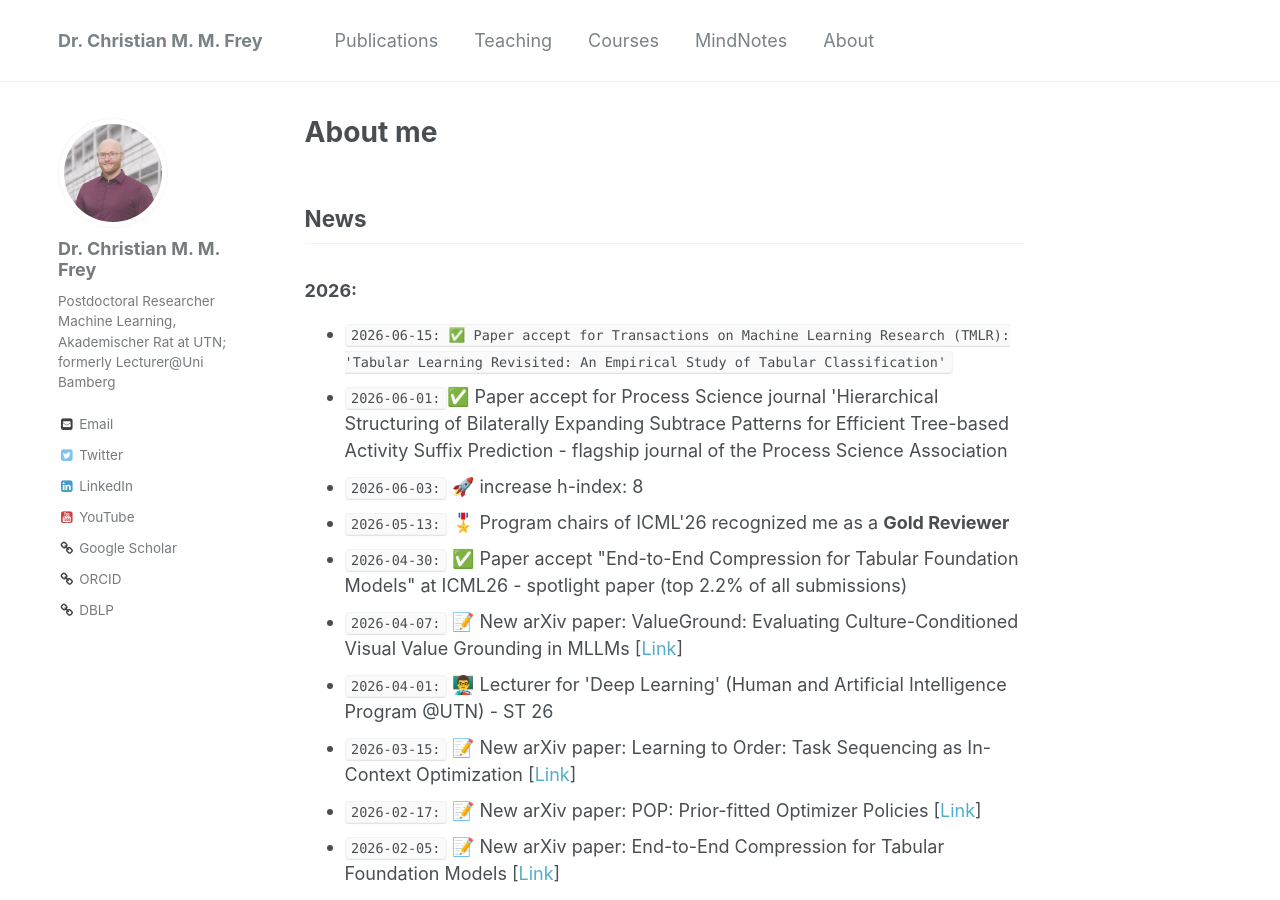
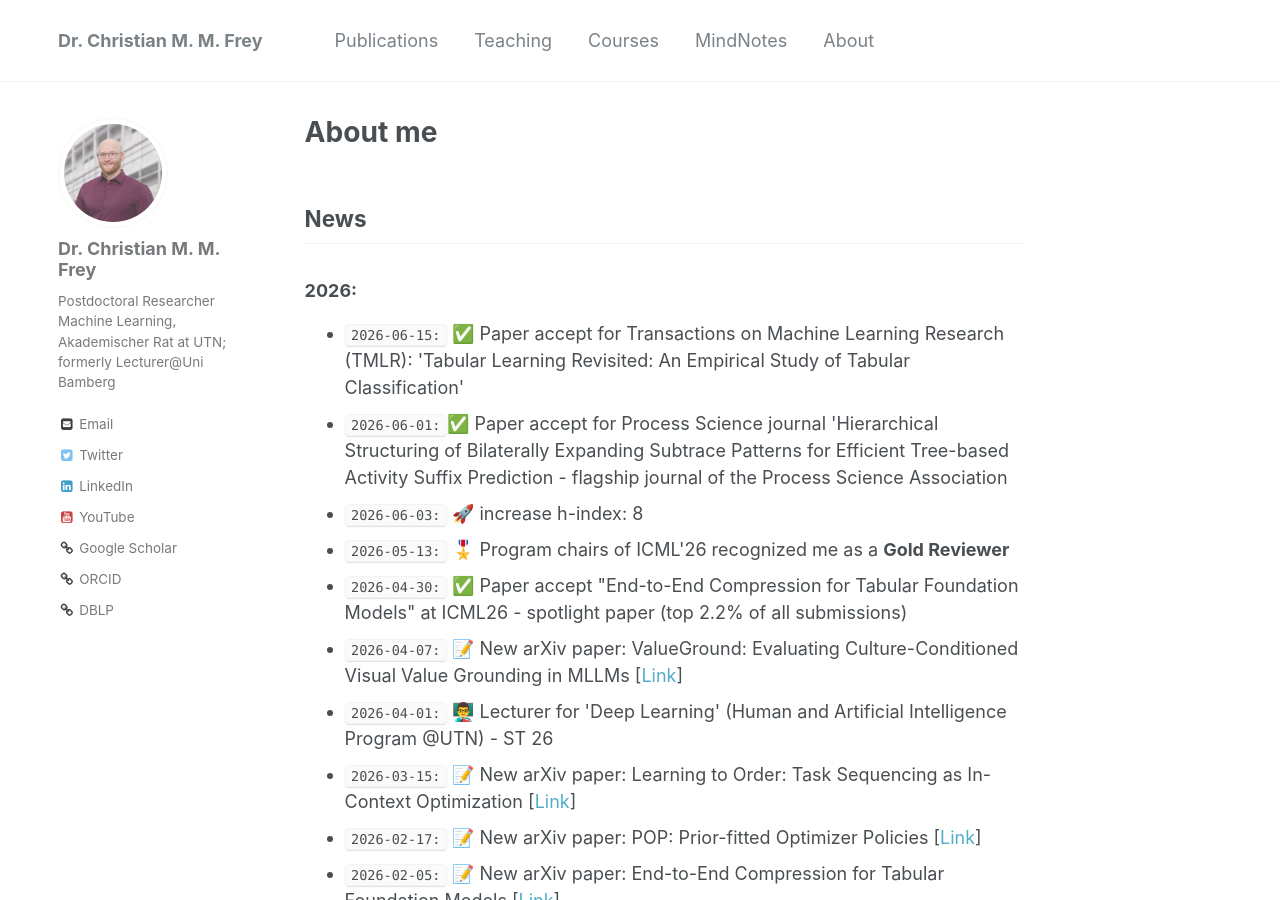
Before and after one commit to christianmaxmike/christianmaxmike.github.io, a Jekyll site: the page built from _pages/about.md, in a window 1280 px wide and 900 px high. Built offline with Jekyll 4.4.1, drawn with Linux system fonts in a browser that asks for light colours.

```diff
--- a/_pages/about.md
+++ b/_pages/about.md
@@ -17,7 +17,7 @@ redirect_from:
 ## News
 ### 2026:
 <ul>
-	<li><code>2026-06-15: ✅ Paper accept for Transactions on Machine Learning Research (TMLR): 'Tabular Learning Revisited: An Empirical Study of Tabular Classification'</code></li>
+	<li><code>2026-06-15:</code> ✅ Paper accept for Transactions on Machine Learning Research (TMLR): 'Tabular Learning Revisited: An Empirical Study of Tabular Classification'</li>
 	<li><code>2026-06-01:</code>✅ Paper accept for Process Science journal 'Hierarchical Structuring of Bilaterally Expanding Subtrace Patterns for Efficient Tree-based Activity Suffix Prediction - flagship journal of the Process Science Association</li>
 	<li><code>2026-06-03:</code> 🚀 increase h-index: 8</li>
 	<li><code>2026-05-13:</code> 🎖️ Program chairs of ICML'26 recognized me as a <b>Gold Reviewer</b></li>
```
